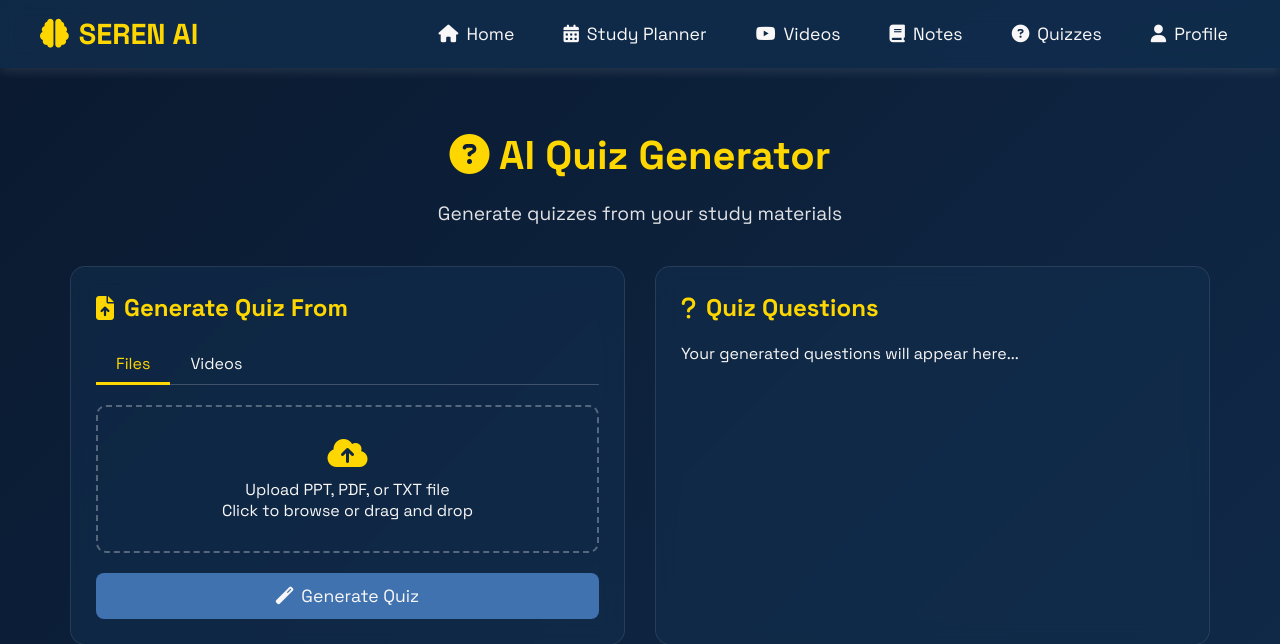
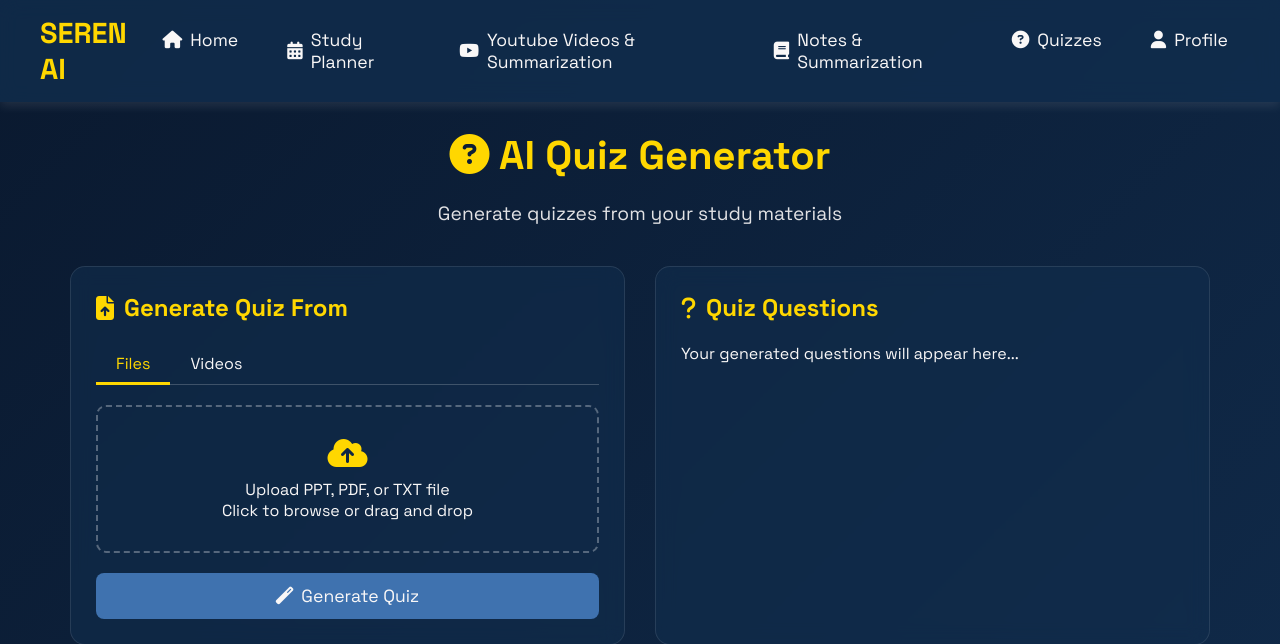
Before and after one commit to FAZILATFATIMA313/SEREN-AI, a Flask app: page /quizzes in a window 1280 px wide. Shown: the top 644 px of the page. Run offline with Flask 3, Linux system fonts and the light colour scheme.

Commit message:
Update quizzes.html

```diff
--- a/SEREN AI/templates/quizzes.html
+++ b/SEREN AI/templates/quizzes.html
@@ -399,16 +399,16 @@
 <body>
        <nav>
     <div class="logo">
-            <i class="fas fa-brain"></i>
+
         SEREN AI
     </div>
     <ul class="nav-links">
-            <li><a href="Index.html"><i class="fas fa-home"></i> Home</a></li>
-            <li><a href="study_planner.html"><i class="fas fa-calendar-alt"></i> Study Planner</a></li>
-            <li><a href="video_reco.html"><i class="fab fa-youtube"></i> Videos</a></li>
-            <li><a href="notes.html"><i class="fas fa-book"></i> Notes</a></li>
-            <li><a href="quizzes.html"><i class="fas fa-question-circle"></i> Quizzes</a></li>
-            <li><a href="user_profile.html"><i class="fas fa-user"></i> Profile</a></li>
+        <li><a href="{{ url_for('home') }}"><i class="fas fa-home"></i> Home</a></li>
+        <li><a href="{{ url_for('study_planner') }}"><i class="fas fa-calendar-alt"></i> Study Planner</a></li>
+        <li><a href="{{ url_for('video_reco') }}"><i class="fab fa-youtube"></i> Youtube Videos & Summarization</a></li>
+        <li><a href="{{ url_for('notes') }}"><i class="fas fa-book"></i> Notes & Summarization</a></li>
+        <li><a href="{{ url_for('quizzes') }}"><i class="fas fa-question-circle"></i> Quizzes</a></li>
+        <li><a href="{{ url_for('user_profile') }}"><i class="fas fa-user"></i> Profile</a></li>
     </ul>
 </nav>
 
```
Lines whose indentation alone changed are shown as unchanged.
